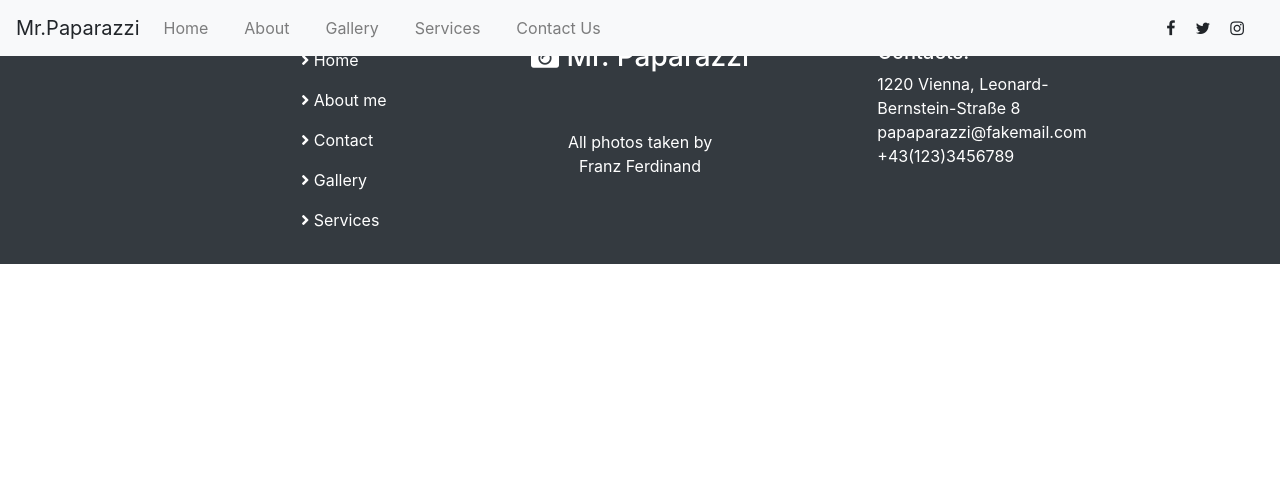
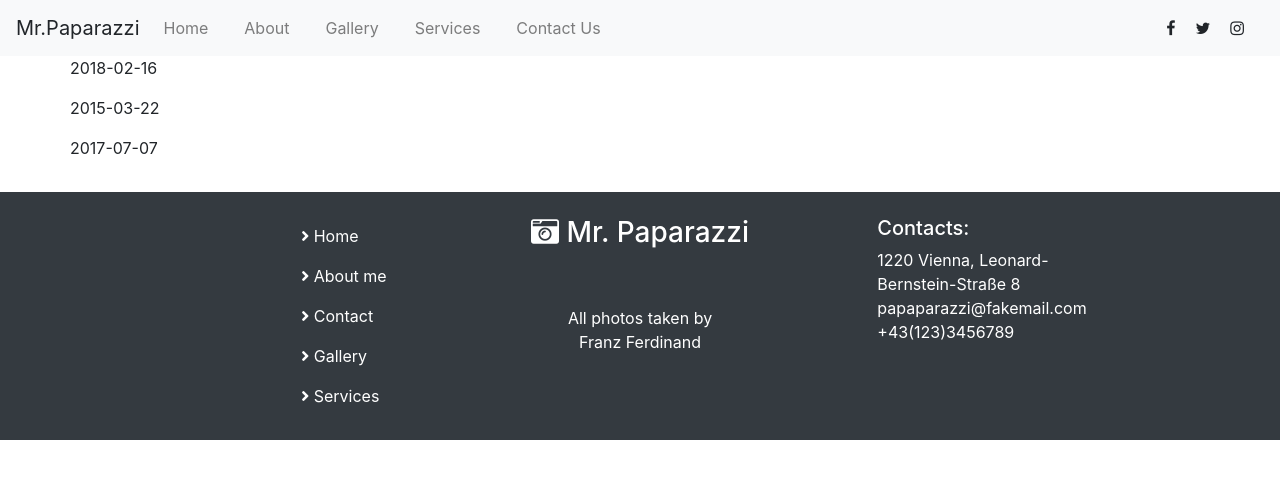
Before and after one commit to afanasev-anton/Photo_profile, an Angular app: page /app-gallery-page in a window 1280 px wide. Shown: the top 478 px of the page. Built offline with nearby package versions, Linux system fonts and the light colour scheme.

Commit message:
add pictures.ts, change navbar, start with gallery

```diff
--- a/src/app/about-page/about-page.component.html
+++ b/src/app/about-page/about-page.component.html
@@ -1,6 +1,6 @@
 <navbar></navbar>
 <!-- HERE SHOULD BE CONTENT -->
-<div class="container">
+<div class="container my-5">
 	<div class="row">
 		<div class="col p-3">
 			<div class="w-75 mx-auto">
--- a/src/app/gallery-page/gallery-page.component.html
+++ b/src/app/gallery-page/gallery-page.component.html
@@ -1,3 +1,8 @@
 <navbar></navbar>
-<!-- HERE SHOULD BE CONTENT -->
+	<div class="container">
+		<div class="row" *ngFor="let itm of listOfPictures">
+			<p>{{itm.takenDate}}</p>
+		</div>
+	</div>
+
 <app-footer></app-footer>
--- a/src/app/gallery-page/gallery-page.component.ts
+++ b/src/app/gallery-page/gallery-page.component.ts
@@ -1,4 +1,5 @@
 import { Component, OnInit } from '@angular/core';
+import {pictures} from '../pictures';
 
 @Component({
   selector: 'app-gallery-page',
@@ -6,6 +7,7 @@ import { Component, OnInit } from '@angular/core';
   styleUrls: ['./gallery-page.component.css']
 })
 export class GalleryPageComponent implements OnInit {
+	listOfPictures = pictures;
 
   constructor() { }
 
--- a/src/app/navbar/navbar.component.html
+++ b/src/app/navbar/navbar.component.html
@@ -1,4 +1,4 @@
-    <nav class="navbar navbar-expand-sm   navbar-light bg-light fixed-top">
+    <nav class="navbar navbar-expand-sm   navbar-light bg-light sticky-top">
     <a class="navbar-brand">Mr.Paparazzi</a>
 
         <button class="navbar-toggler" type="button" data-toggle="collapse" data-target="#navbarTogglerDemo03" aria-controls="navbarTogglerDemo03" aria-expanded="false" aria-label="Toggle navigation">
--- /dev/null
+++ b/src/app/pictures.ts
@@ -0,0 +1,25 @@
+export const pictures:any = [];
+
+pictures.push(
+	//example for nature
+	{pic:"../../assets/img/img-name.jpg",
+	takenDate:"2018-02-16",
+	location:"Austria/Voralberg",
+	tags:"mountains/snow/forest",
+	cat:"nature"},
+
+	//example for people
+	{pic:"../../assets/img/img-name.jpg",
+	takenDate:"2015-03-22",
+	location:"",
+	tags:"",
+	cat:"portrait"},
+
+	//example for city
+	{pic:"../../assets/img/img-name.jpg",
+	takenDate:"2017-07-07",
+	location:"",
+	tags:"",
+	cat:"city"},
+
+);
```
